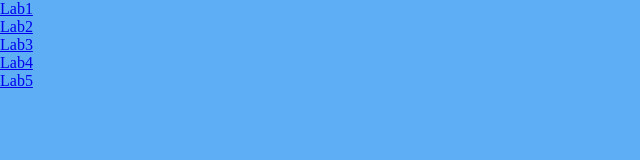
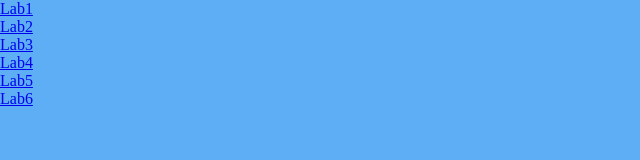
Before and after one commit to faizan406/lab-tasks, a plain HTML site: page index.html in a window 1280 px wide. Shown: the full height of the page, 0-640 px from the left. Drawn offline with Linux system fonts and the light colour scheme; files that its build step writes are made by us from their sources.

Commit message:
second commit

```diff
--- a/index.html
+++ b/index.html
@@ -16,5 +16,7 @@
     <a href="lab4/index.html">Lab4</a>
     <br>
     <a href="lab5/index.html">Lab5</a>
+    <br>
+    <a href="lab6/index.html">Lab6</a>
 </body>
 </html>
```
